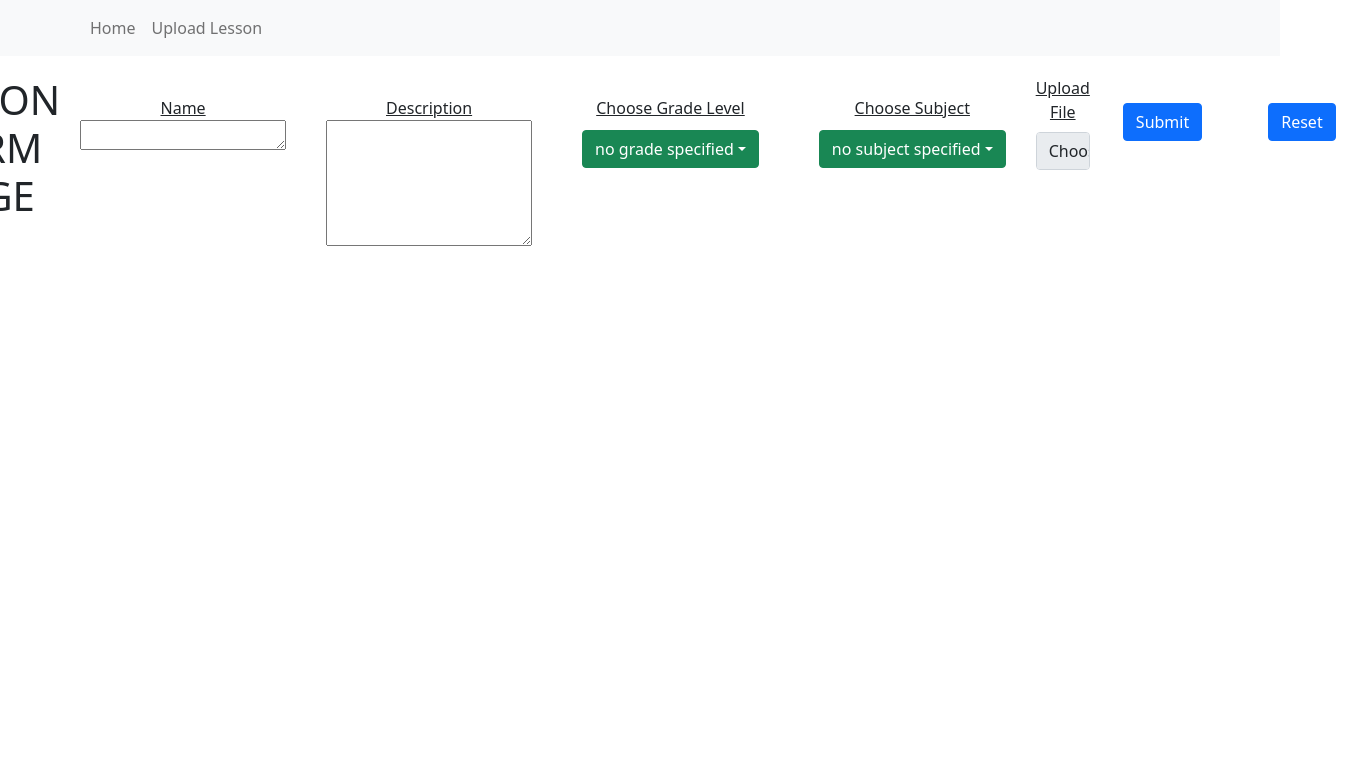
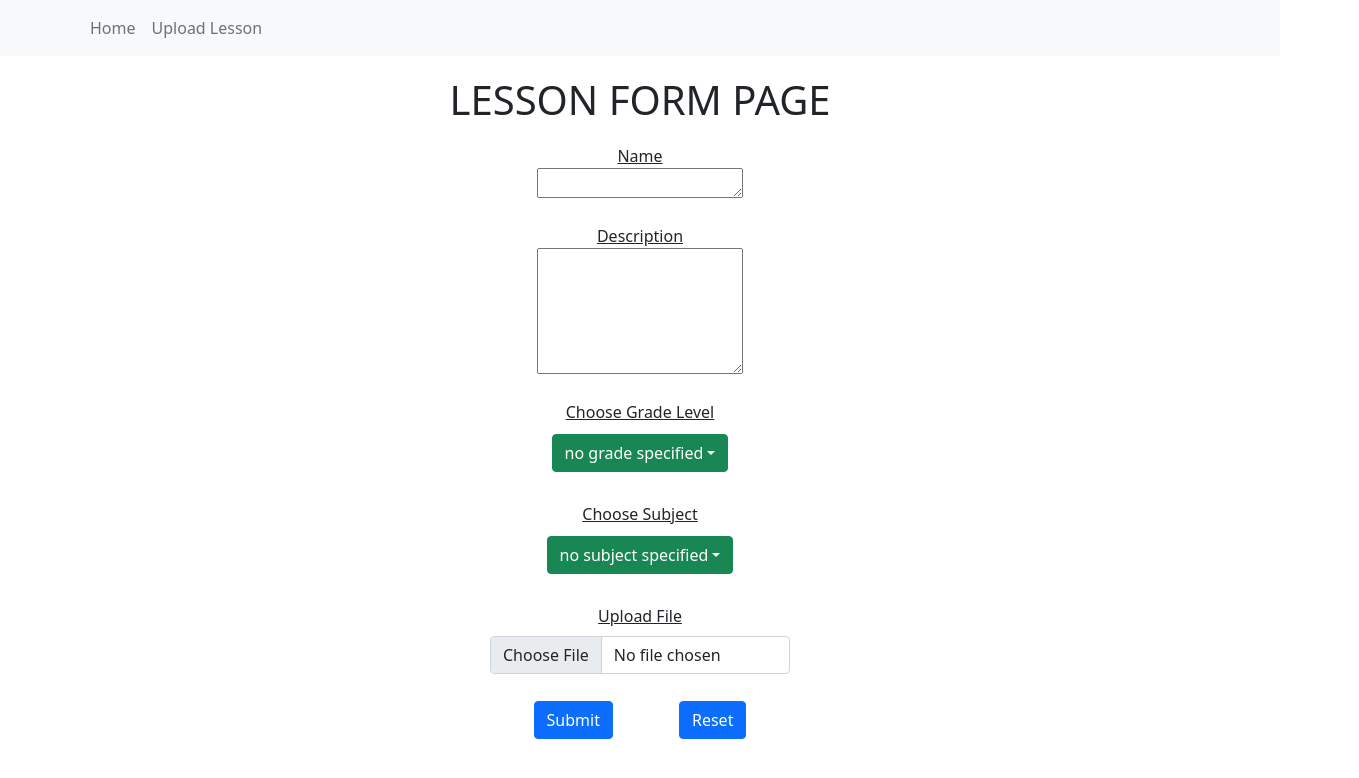
Before and after one commit to Ekosma/p5-frontend, a React (Create React App) app: page /Lesson/new in a window 1280 px wide. Shown: the top 778 px of the page, 1359 px wide, since content can reach past the window. Built offline with nearby package versions, Linux system fonts and the light colour scheme.

Commit message:
fixed css to only affect proper form

```diff
--- a/src/components/lesson/AddComment.js
+++ b/src/components/lesson/AddComment.js
@@ -4,7 +4,7 @@ import { Form, Button } from 'react-bootstrap'
 export default function AddComment(props) {
 
   return (
-    <Form className='form' onSubmit={props.handleSubmit}>
+    <Form className='add-comment' onSubmit={props.handleSubmit}>
       <Form.Control type="input" as="textarea" required={true} value={props.comment} onChange={props.onChange}></Form.Control>
       <Button variant="primary" type="submit" >Submit</Button>
     </Form>
--- a/src/components/lesson/LessonContainer.css
+++ b/src/components/lesson/LessonContainer.css
@@ -23,7 +23,7 @@
   align-items: center;
 }
 
-.form {
+.add-comment {
   display: flex;
   justify-content: center;
 }
--- a/src/components/lessons/Cards.js
+++ b/src/components/lessons/Cards.js
@@ -9,7 +9,7 @@ const Cards = (props) => {
   const lessons = props.data.map((x) =>
     <Card key={x.id} className="card bg-light text-center mb-3 ">
       <Card.Header>
-      {x.name}
+      <h3>{x.name}</h3>
     </Card.Header>
     <Card.Body >
       <Card.Subtitle>
```
